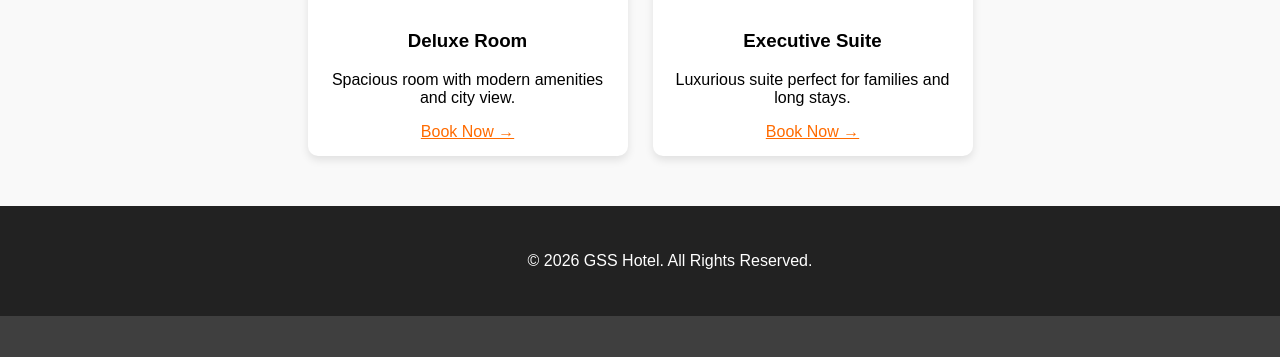
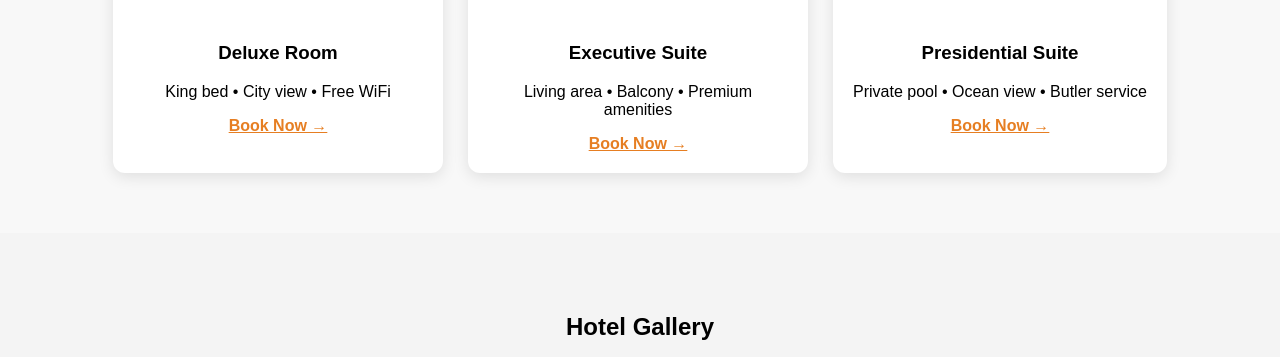
Before and after one commit to mwamss/Hotel-Booking-System, a Python web app: template templates/index.html in a window 1280 px wide; the page is wider, and only the part inside the window is pictured. Shown: the part 926-1283 px from the top of that part. Before the commit the page ends 1242 px from the top of that part, so only its background shows below. Run offline with Jinja, Linux system fonts and the light colour scheme; the template is opened without the code that fills it, so the values that code supplies are empty.

Commit message:
Updated index.html with images and design

```diff
--- a/templates/index.html
+++ b/templates/index.html
@@ -5,6 +5,11 @@
     <meta name="viewport" content="width=device-width, initial-scale=1.0">
     <title>GSS Hotel - Home</title>
     <link rel="stylesheet" href="../static/css/style.css">
+    <style>
+        .hero { background-size: cover; background-position: center; color: white; text-align: center; padding: 140px 20px; }
+        .room-card { border-radius: 12px; overflow: hidden; box-shadow: 0 4px 15px rgba(0,0,0,0.1); transition: transform 0.3s; }
+        .room-card:hover { transform: scale(1.05); }
+    </style>
 </head>
 <body>
     <header>
@@ -20,40 +25,62 @@
     </header>
 
     <main>
-        <!-- Hero Section -->
-        <section class="hero" style="background: linear-gradient(rgba(0,0,0,0.6), rgba(0,0,0,0.6)), url('https://source.unsplash.com/random/1600x900/?luxury-hotel'); background-size: cover; background-position: center; color: white; text-align: center; padding: 120px 20px;">
+        <!-- Hero Section with Picture -->
+        <section class="hero" style="background-image: linear-gradient(rgba(0,0,0,0.5), rgba(0,0,0,0.5)), url('https://source.unsplash.com/random/1600x900/?luxury-hotel-lobby');">
             <h2>Welcome to GSS Hotel</h2>
-            <p>Experience luxury, comfort, and exceptional service</p>
-            <a href="booking.html" style="background: #ff6b00; color: white; padding: 15px 35px; text-decoration: none; border-radius: 5px; font-size: 1.3em; display: inline-block; margin-top: 20px;">Book Your Stay Now</a>
+            <p>Where luxury meets comfort</p>
+            <a href="booking.html" style="background: #e67e22; color: white; padding: 16px 40px; text-decoration: none; border-radius: 50px; font-size: 1.3em;">Book Now</a>
         </section>
 
-        <!-- Featured Rooms -->
-        <section style="padding: 50px 20px; text-align: center; background: #f9f9f9;">
+        <!-- Featured Rooms with Pictures -->
+        <section style="padding: 60px 20px; text-align: center; background: #f8f8f8;">
             <h2>Our Rooms & Suites</h2>
             <div style="display: flex; justify-content: center; gap: 25px; flex-wrap: wrap; margin-top: 30px;">
 
-                <div style="max-width: 320px; background: white; border-radius: 10px; overflow: hidden; box-shadow: 0 4px 8px rgba(0,0,0,0.1);">
-                    <img src="https://source.unsplash.com/random/300x200/?hotel-room" alt="Deluxe Room" style="width: 100%;">
-                    <div style="padding: 15px;">
+                <!-- Room 1 -->
+                <div class="room-card" style="max-width: 340px; background: white;">
+                    <img src="https://source.unsplash.com/random/600x400/?deluxe-hotel-room" alt="Deluxe Room" style="width: 100%; height: 220px; object-fit: cover;">
+                    <div style="padding: 20px;">
                         <h3>Deluxe Room</h3>
-                        <p>Spacious room with modern amenities and city view.</p>
-                        <a href="booking.html" style="color: #ff6b00;">Book Now →</a>
+                        <p>King bed • City view • Free WiFi</p>
+                        <a href="booking.html" style="color: #e67e22; font-weight: bold;">Book Now →</a>
                     </div>
                 </div>
 
-                <div style="max-width: 320px; background: white; border-radius: 10px; overflow: hidden; box-shadow: 0 4px 8px rgba(0,0,0,0.1);">
-                    <img src="https://source.unsplash.com/random/300x200/?suite" alt="Executive Suite" style="width: 100%;">
-                    <div style="padding: 15px;">
+                <!-- Room 2 -->
+                <div class="room-card" style="max-width: 340px; background: white;">
+                    <img src="https://source.unsplash.com/random/600x400/?hotel-suite" alt="Executive Suite" style="width: 100%; height: 220px; object-fit: cover;">
+                    <div style="padding: 20px;">
                         <h3>Executive Suite</h3>
-                        <p>Luxurious suite perfect for families and long stays.</p>
-                        <a href="booking.html" style="color: #ff6b00;">Book Now →</a>
+                        <p>Living area • Balcony • Premium amenities</p>
+                        <a href="booking.html" style="color: #e67e22; font-weight: bold;">Book Now →</a>
+                    </div>
+                </div>
+
+                <!-- Room 3 -->
+                <div class="room-card" style="max-width: 340px; background: white;">
+                    <img src="https://source.unsplash.com/random/600x400/?luxury-hotel-room" alt="Presidential Suite" style="width: 100%; height: 220px; object-fit: cover;">
+                    <div style="padding: 20px;">
+                        <h3>Presidential Suite</h3>
+                        <p>Private pool • Ocean view • Butler service</p>
+                        <a href="booking.html" style="color: #e67e22; font-weight: bold;">Book Now →</a>
                     </div>
                 </div>
 
             </div>
         </section>
 
-        <footer style="background: #222; color: white; text-align: center; padding: 30px;">
+        <!-- Gallery Section -->
+        <section style="padding: 60px 20px; text-align: center;">
+            <h2>Hotel Gallery</h2>
+            <div style="display: flex; justify-content: center; gap: 15px; flex-wrap: wrap;">
+                <img src="https://source.unsplash.com/random/400x300/?hotel-pool" alt="Pool" style="width: 300px; border-radius: 12px;">
+                <img src="https://source.unsplash.com/random/400x300/?hotel-restaurant" alt="Restaurant" style="width: 300px; border-radius: 12px;">
+                <img src="https://source.unsplash.com/random/400x300/?hotel-spa" alt="Spa" style="width: 300px; border-radius: 12px;">
+            </div>
+        </section>
+
+        <footer style="background: #222; color: white; text-align: center; padding: 40px;">
             <p>&copy; 2026 GSS Hotel. All Rights Reserved.</p>
         </footer>
     </main>
```
